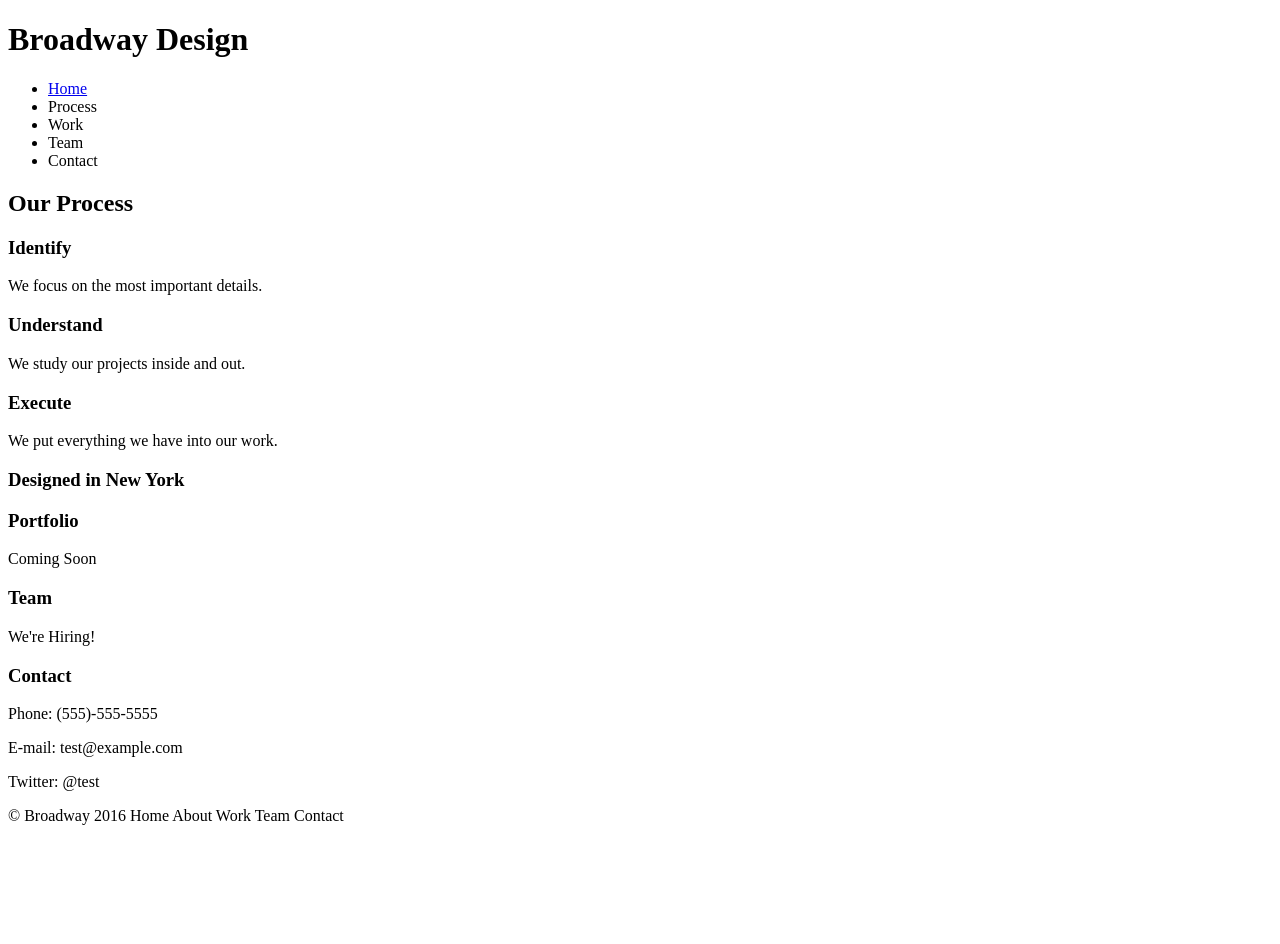
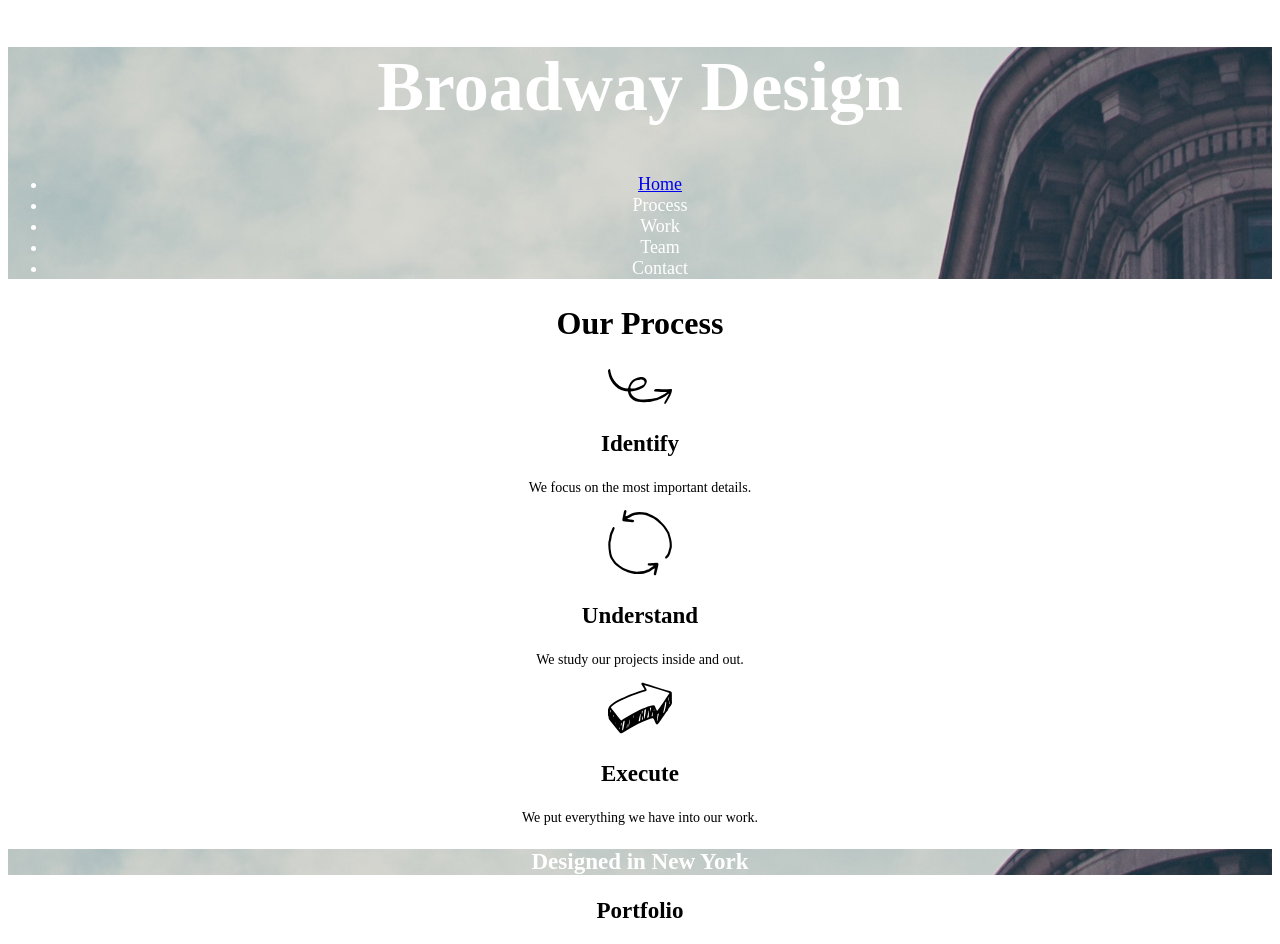
Before and after one commit to btd5008/broadway, a plain HTML site: page index.html in a window 1280 px wide. Shown: the top 944 px of the page. Before the commit the page ends 841 px from the top, so only its background shows below. Drawn offline with Linux system fonts and the light colour scheme.

Commit message:
Images and additional css

```diff
--- a/index.html
+++ b/index.html
@@ -8,7 +8,7 @@
 
   <div id="home">
     <h1>Broadway Design</h1>
-    <p><ul>
+    <p><ul class="nav">
       <li><a href="#">Home</a></li>
       <li>Process</li>
       <li>Work</li>
@@ -18,16 +18,19 @@
 
   <div id="process">
     <h2>Our Process</h2>
+    <p><img src="resources/images/identify.svg"/>
     <h3>Identify</h3>
     <p>We focus on the most important details.<p>
+    <p><img src="resources/images/understand.svg"/>
     <h3>Understand</h3>
     <p>We study our projects inside and out.</p>
+    <p><img src="resources/images/execute.svg"/>
     <h3>Execute</h3>
     <p>We put everything we have into our work.</p>
   </div>
 
   <div id="work">
-    <h3>Designed in New York</h3>
+    <h3 class="NY">Designed in New York</h3>
     <h3>Portfolio</h3>
     <p>Coming Soon</p>
   </div>
@@ -45,7 +48,7 @@
   </div>
 
   <div id="footer">
-    <p>&copy; Broadway 2016  Home About Work Team Contact </p>
+    <p>&copy; Broadway 2016  Home About Work Team Contact</p>
   </div>
 
   </body>
--- a/resources/css/style.css
+++ b/resources/css/style.css
@@ -1,3 +1,45 @@
 body {
   font-family: "Helvetica" sans-serif;
+  text-align: center;
 }
+
+#home {
+  background-image: url("../../resources/images/the-flatiron-building.png");
+  color: white;
+}
+
+h {
+  font-weight: bold;
+}
+
+h1 {
+  font-size: 70px;
+}
+
+h2 {
+  font-size: 32px;
+}
+
+h3 {
+  font-size: 23px;
+}
+
+p {
+  font-size: 14px;
+}
+
+.NY {
+  color: white;
+  background-image: url("../../resources/images/the-flatiron-building.png")
+}
+
+.nav {
+  font-size: 18px;
+}
+
+#footer {
+  font-size: 11px;
+  background-color: dimgray;
+  color: white;
+  text-align: left;
+}
```
